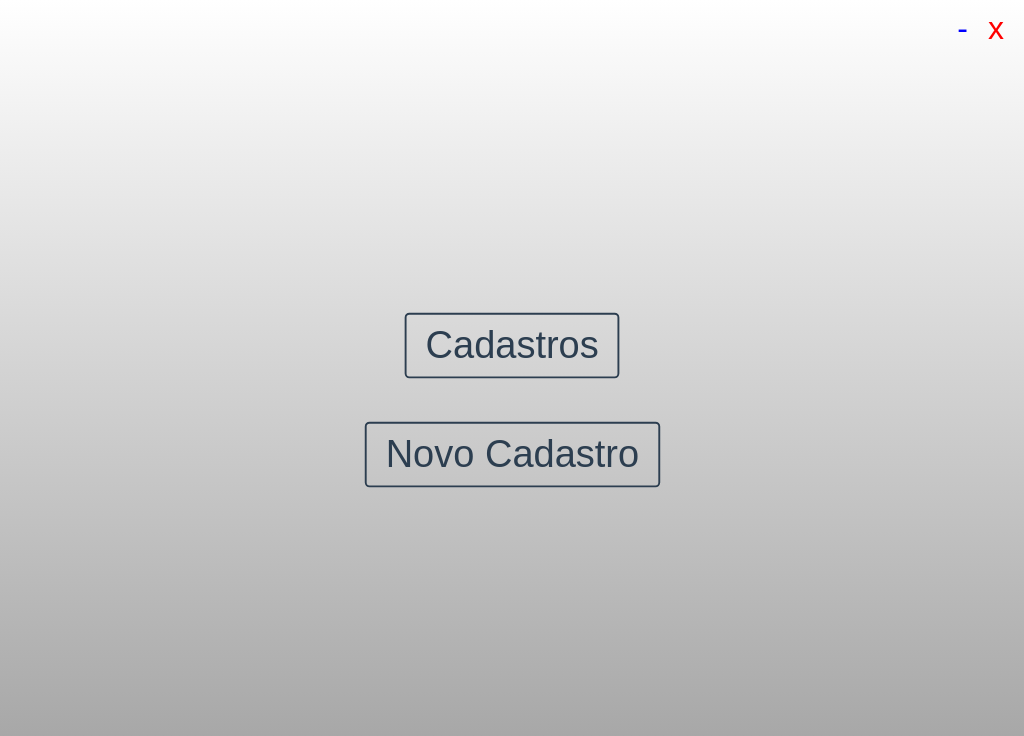
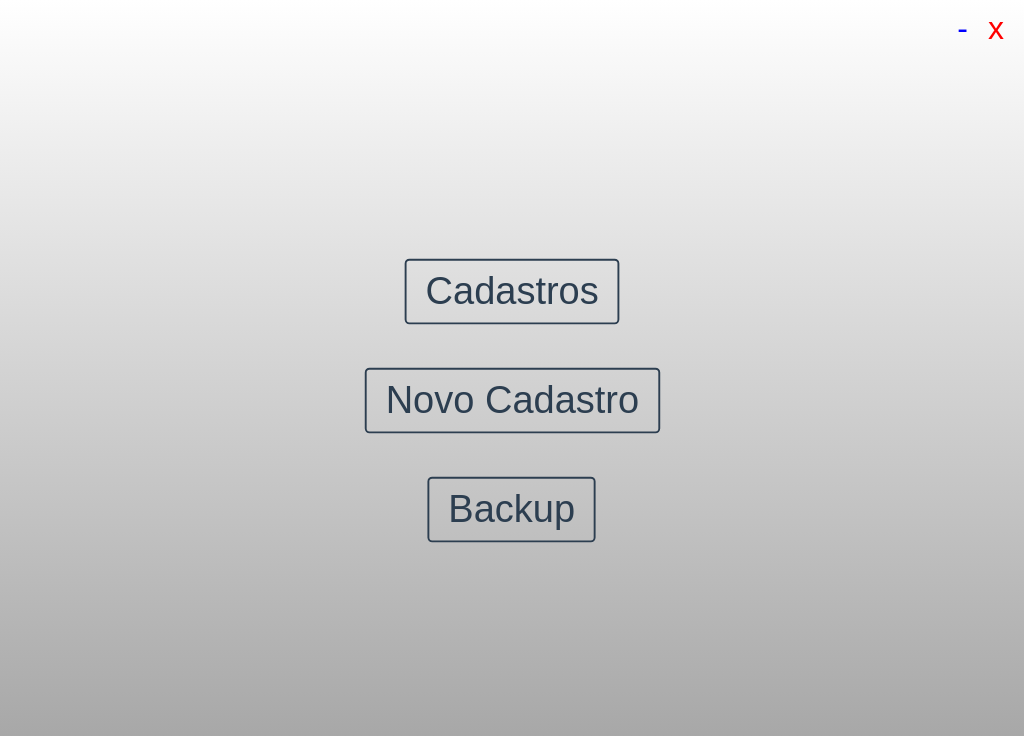
Before and after one commit to dKally/fiado-app, an Electron app: page src/index.html in a window 1024 px wide. Drawn offline with Linux system fonts and the light colour scheme; no server answers.

Commit message:
Add files via upload

```diff
--- a/src/index.html
+++ b/src/index.html
@@ -10,7 +10,7 @@
     <link rel="stylesheet" href="./styles/style.css">
     <link rel="stylesheet" href="./styles/home.css">
     <link rel="stylesheet" href="./styles/minimize-close.css">
-    <title>Página Inicial</title>
+    <title>Página Inicial - FiadoAPP</title>
 </head>
 <body>
     <div class="content">
@@ -23,6 +23,7 @@
 
                 <a class="clients btn" href="./html/list-client.html">Cadastros</a>
                 <a class="new-client btn" href="./html/new-client.html">Novo Cadastro</a>
+                <a class="backup btn" href="./html/backup.html">Backup</a>
             </div>
         </div>
     </div>
```
